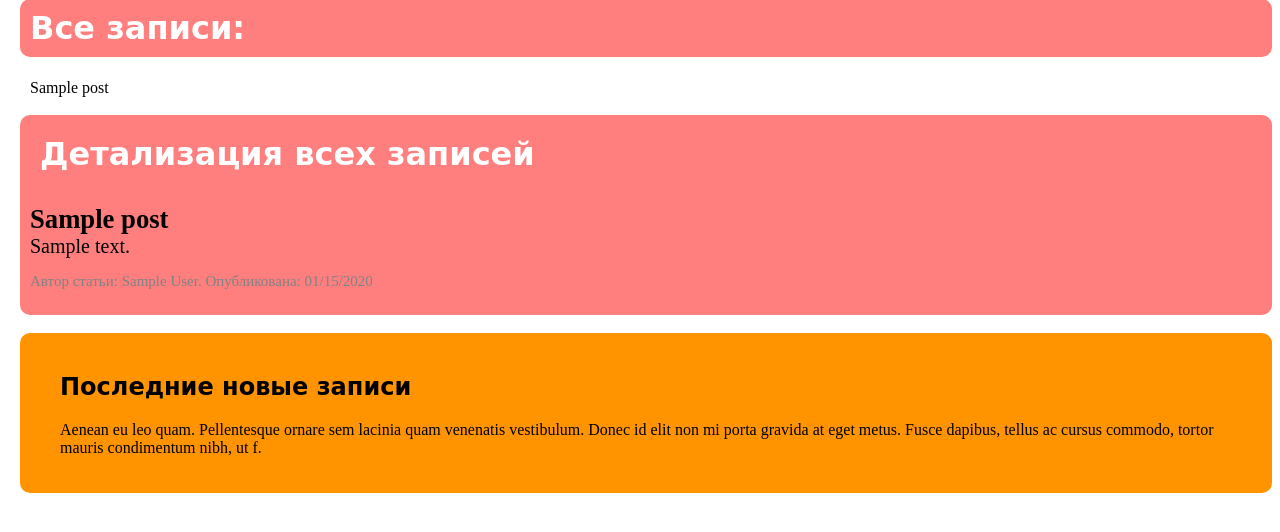
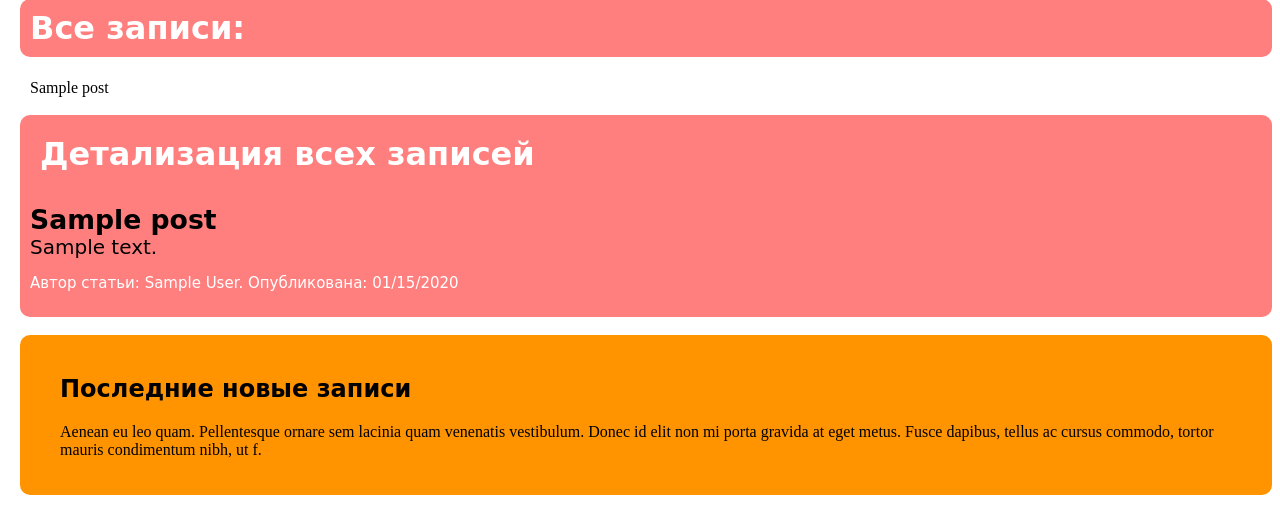
Before and after one commit to khusainovrm/brand_new, a Django app: template mysite/apps/blog/templates/blog/post_list.html in a window 1280 px wide. Shown: the part 187-719 px from the top of the page. Run offline with Django 3.2, Linux system fonts and the light colour scheme; the template is opened without the code that fills it: most values are stand-ins (such as "Sample title", 1, 10 or a date in 2020); parts of the project's set-up code (start-up, migrations or seed data) failed here and were passed over.

Commit message:
Working build befor testing

```diff
--- a/mysite/static/css/blog.css
+++ b/mysite/static/css/blog.css
@@ -17,8 +17,9 @@
 }
 
 .date {
-    color: #828282;
+    color: white;
     font-size: 15px;
+    font-family:'Lobster', cursive;
 }
 
 h1, h2, h3, h4 {
@@ -54,6 +55,7 @@
 .post2-titile {
 	font-size: 20pt;
 	padding: 0px 0px 0px 0px;
+    font-family:'Lobster', cursive;
 }
 
 .post2-text {
```
